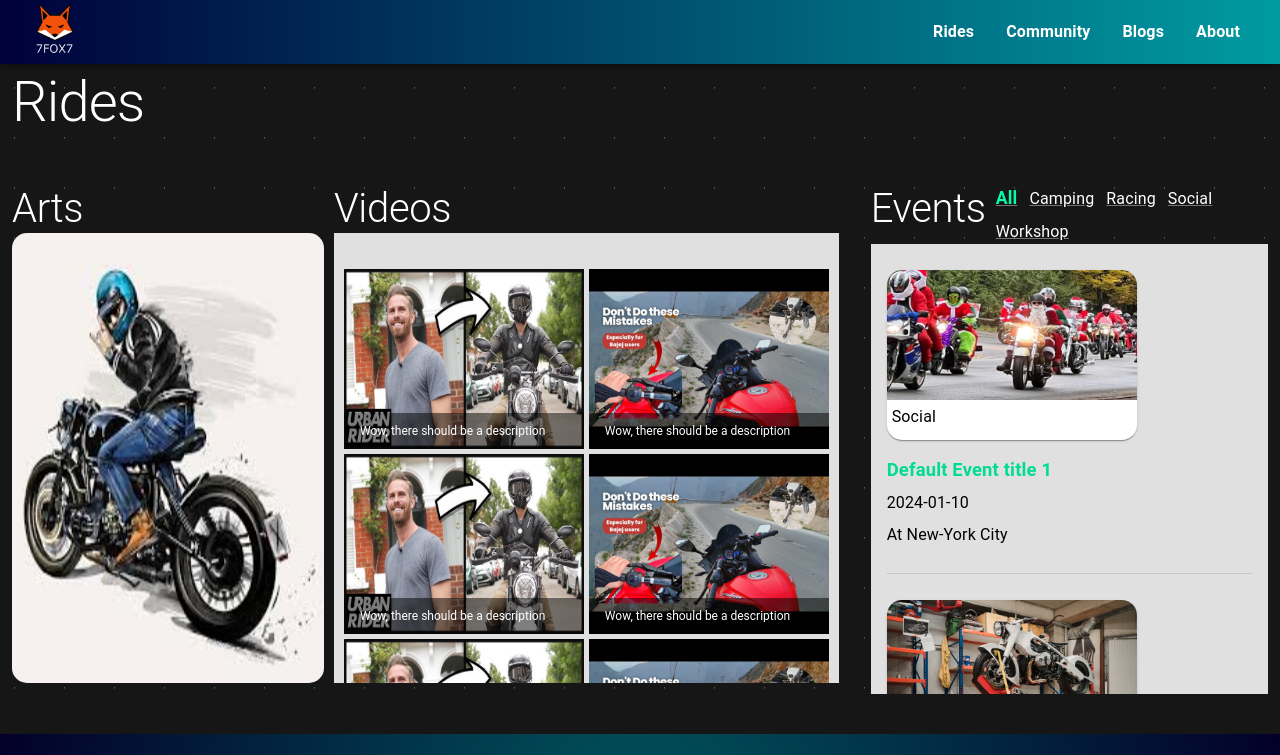
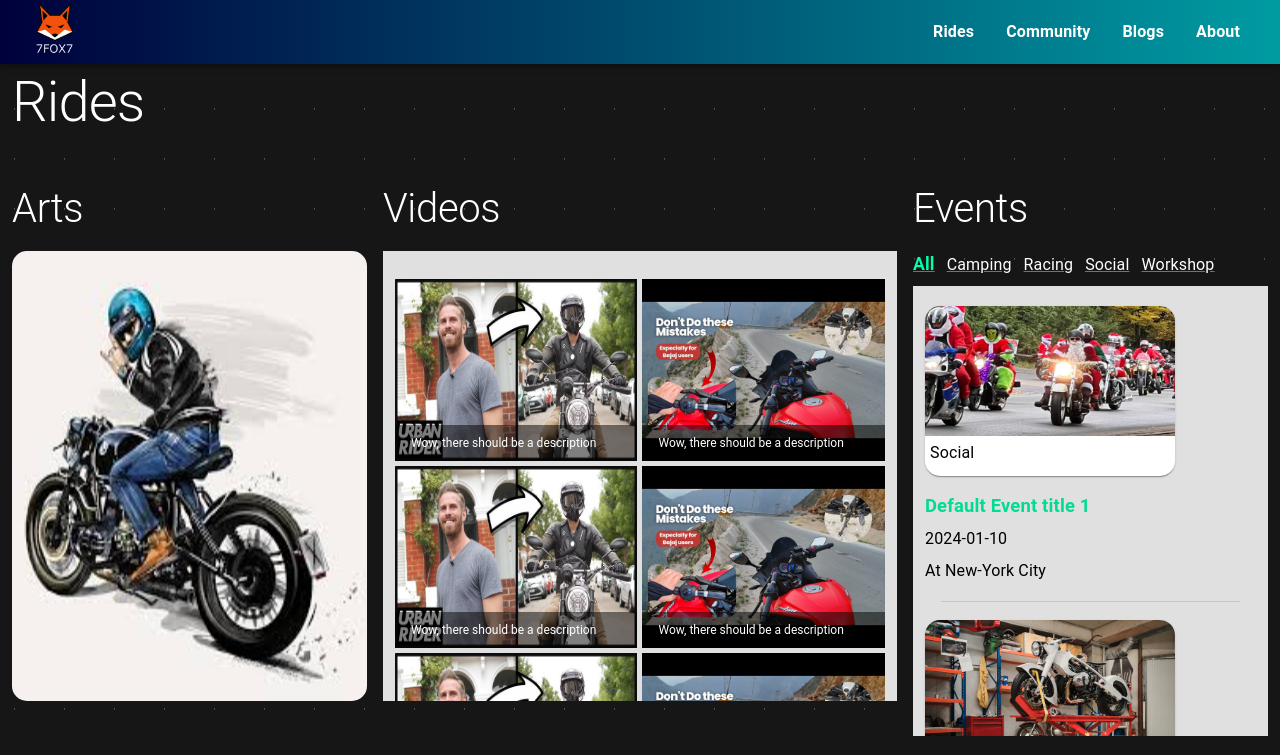
Before and after one commit to 7FOX7/moto-project, a React (Vite) app: page /rides in a window 1280 px wide. Shown: the top 755 px of the page. Built offline with nearby package versions, Linux system fonts and the light colour scheme.

Commit message:
Changed code structure for the sections in the 'Rides' route

```diff
--- a/src/components/Rides/ArtSection.jsx
+++ /dev/null
@@ -1,46 +0,0 @@
-import { useScreenSize } from "../../contexts/ScreenSizeContext"
-import { useTheme } from "@emotion/react"
-import CustomCarousel from "../../customs/components/CustomCarousel"
-import CustomText from "../../customs/components/CustomText"
-import CustomImage from "../../customs/components/CustomImage"
-import { SectionBox } from "../../styles/style"
-import Box from "@mui/material/Box"
-import Grid2 from "@mui/material/Grid2"
-import arts from "../../data/arts"
-
-const ArtSection = () => {
-   const isSmallScreen = useScreenSize();
-   const theme = useTheme();
-
-   return (
-      <SectionBox component="section">
-         <CustomText
-            text="Arts"
-            variant="h2"
-            typography={isSmallScreen ? theme.typography.global.mobile.sectionHeading : theme.typography.global.desktop.sectionHeading}
-         />
-
-         {isSmallScreen ?
-            <CustomCarousel
-               data={arts}
-               type="art"
-            />
-            :
-            <Grid2
-               container
-               size={12}
-            >
-               <CustomImage
-                  src={arts[0].imgSrc}
-                  alt={arts[0].imgAlt}
-                  width="100%"
-                  height="450px"
-                  borderRadius="15px"
-               />
-            </Grid2>
-         }
-      </SectionBox>
-   )
-}
-
-export default ArtSection
--- /dev/null
+++ b/src/components/Rides/Arts/ArtContent.jsx
@@ -0,0 +1,34 @@
+import { useScreenSize } from "../../../contexts/ScreenSizeContext"
+import CustomCarousel from "../../../customs/components/CustomCarousel"
+import CustomImage from "../../../customs/components/CustomImage"
+import Grid2 from "@mui/material/Grid2"
+import arts from "../../../data/arts"
+
+const ArtContent = () => {
+   const isSmallScreen = useScreenSize();
+   return (
+      <>
+         {isSmallScreen ?
+            <CustomCarousel
+               data={arts}
+               type="art"
+            />
+            :
+            <Grid2
+               container
+               size={12}
+            >
+               <CustomImage
+                  src={arts[0].imgSrc}
+                  alt={arts[0].imgAlt}
+                  width="100%"
+                  height="450px"
+                  borderRadius="15px"
+               />
+            </Grid2>
+         }
+      </>
+   )
+}
+
+export default ArtContent
--- /dev/null
+++ b/src/components/Rides/Arts/ArtSection.jsx
@@ -0,0 +1,13 @@
+import CustomSection from "../../../customs/components/CustomSection";
+import ArtContent from "./ArtContent";
+
+const ArtSection = () => {
+   return (
+      <CustomSection
+         headingText="Arts"
+         content={<ArtContent />}
+      />
+   )
+}
+
+export default ArtSection
--- a/src/components/Rides/EventSection.jsx
+++ b/src/components/Rides/Events/EventContent.jsx
@@ -1,24 +1,23 @@
 import { Fragment } from "react"
 import { useState } from "react"
-import { useScreenSize } from "../../contexts/ScreenSizeContext"
+import { useScreenSize } from "../../../contexts/ScreenSizeContext"
 import { useTheme } from "@emotion/react"
-import CustomSelect from "../../customs/components/CustomSelect"
-import CustomCarousel from "../../customs/components/CustomCarousel"
-import CustomText from "../../customs/components/CustomText"
-import CustomImage from "../../customs/components/CustomImage"
-import {SectionBox} from "../../styles/style"
-import {ScrollableContainer} from "../../styles/style"
-import {StyledPaper} from "../../styles/style"
+import CustomSelect from "../../../customs/components/CustomSelect"
+import CustomCarousel from "../../../customs/components/CustomCarousel"
+import CustomText from "../../../customs/components/CustomText"
+import CustomImage from "../../../customs/components/CustomImage"
+import {ScrollableContainer} from "../../../styles/style"
+import {StyledPaper} from "../../../styles/style"
 import Box from "@mui/material/Box"
 import List from "@mui/material/List"
 import ListItem from "@mui/material/ListItem"
 import Grid2 from "@mui/material/Grid2"
 import Divider from "@mui/material/Divider"
-import events from "../../data/events"
+import events from "../../../data/events"
 import Link from "@mui/material/Link"
-import eventTypes from "../../data/eventTypes"
+import eventTypes from "../../../data/eventTypes"
 
-const EventSection = () => {
+const EventContent = () => {
    const [visibleEvents, setVisibleEvents] = useState(5);
    const [filteredEvents, setFilteredEvents] = useState([...events])
    const [selectedEventType, setSelectedEventType] = useState('All');
@@ -42,39 +41,30 @@ const EventSection = () => {
    }
 
    return (
-      <SectionBox component="section">
-         <Box sx={{
-            display: "flex",
-            color: theme.palette.common.white,
-            marginBottom: isSmallScreen && "10px"
-         }}>
-            <CustomText
-               text="Events"
-               variant="h2"
-               typography={isSmallScreen ? theme.typography.global.mobile.sectionHeading : theme.typography.global.desktop.sectionHeading}
-            />
-            <Box
-               sx={{
-                  display: "flex",
-                  alignItems: "center",
-                  marginLeft: "10px",
-               }}
+      <>
+         <Grid2
+            container
+            size={12}
+            spacing={{xs: 2, sm: 2, md: 1, lg: 1, xl: 1}}
          >
             {isSmallScreen ?
+               <Grid2
+                  size={12}
+               >
                   <CustomSelect
                      selectedOption={selectedEventType}
                      options={eventTypes}
                      onChange={handleChange}
                   />
+               </Grid2>
                :
                <Grid2
                   container
+                  columns={12}
                   columnSpacing={1.5}
                   rowSpacing={1}
-                     size={12}
                   alignItems="center"
                >
-                     <Grid2>
                   <Link
                      component="button"
                      onClick={() => handleClick("All")}
@@ -85,11 +75,9 @@ const EventSection = () => {
                         typography={selectedEventType === "All" && theme.typography.rides.selectedEvent}
                      />
                   </Link>
-                     </Grid2>
                   {eventTypes.map((type) => (
-                        <Grid2 key={type.id}>
-                           <Grid2>
                      <Link
+                        key={type.id}
                         component="button"
                         onClick={() => handleClick(type.name)}
                      >
@@ -99,13 +87,9 @@ const EventSection = () => {
                            typography={selectedEventType === type.name && theme.typography.rides.selectedEvent}
                         />
                      </Link>
-                           </Grid2>
-                        </Grid2>
                   ))}
                </Grid2>
             }
-            </Box>
-         </Box>
             {isSmallScreen ?
                <CustomCarousel
                   data={filteredEvents}
@@ -119,7 +103,9 @@ const EventSection = () => {
                            <Fragment
                               key={event.id}
                            >
-                              <ListItem>
+                              <ListItem
+                                 disablePadding
+                              >
                                  <Grid2
                                     container
                                     spacing={2}
@@ -127,7 +113,7 @@ const EventSection = () => {
                                  >
                                     <Grid2
                                        container
-                                       size={{md: 12, lg: 12, xl: 6}}
+                                       size={12}
                                     >
                                        <StyledPaper
                                           sx={{
@@ -165,7 +151,7 @@ const EventSection = () => {
                                     <Grid2
                                        container
                                        rowSpacing={1}
-                                       size={{md: 12, lg: 12, xl: 6}}
+                                       size={12}
                                     >
                                        <Grid2
                                           container
@@ -234,8 +220,9 @@ const EventSection = () => {
                   </Box>
                </ScrollableContainer>
             }
-      </SectionBox>
+         </Grid2>
+      </>
    )
 }
 
-export default EventSection
+export default EventContent
--- /dev/null
+++ b/src/components/Rides/Events/EventSection.jsx
@@ -0,0 +1,14 @@
+import CustomSection from "../../../customs/components/CustomSection"
+import EventContent from "./EventContent"
+
+const EventSection = () => {
+   return (
+      <CustomSection
+         headingText="Events"
+         content={<EventContent />}
+         sectionWidth="fit-content"
+      />
+   )
+}
+
+export default EventSection
--- a/src/components/Rides/Main.jsx
+++ b/src/components/Rides/Main.jsx
@@ -1,9 +1,9 @@
 import { useScreenSize } from "../../contexts/ScreenSizeContext"
 import CustomHeading from "../../customs/components/CustomHeading"
 import Content from "../Shared/Content"
-import VideoSection from "./VideoSection"
-import EventSection from "./EventSection"
-import ArtSection from "./ArtSection"
+import VideoSection from "./Videos/VideoSection"
+import EventSection from "./Events/EventSection"
+import ArtSection from "./Arts/ArtSection"
 import Grid2 from "@mui/material/Grid2"
 
 const Main = () => {
@@ -15,14 +15,15 @@ const Main = () => {
          />
          {!isSmallScreen ?
             <Grid2
+               component="section"
                container
-               columnSpacing={{md: 3, lg: 4, xl: 4}}
+               columns={12}
+               columnSpacing={2}
                size={12}
-               justifyContent="center"
             >
                <Grid2
                   container
-                  size={3}
+                  size={3.5}
                >
                   <ArtSection />
                </Grid2>
@@ -34,7 +35,7 @@ const Main = () => {
                </Grid2>
                <Grid2
                   container
-                  size={4}
+                  size={3.5}
                >
                   <EventSection />
                </Grid2>
--- a/src/components/Rides/VideoSection.jsx
+++ /dev/null
@@ -1,66 +0,0 @@
-import { useNavigate } from "react-router-dom"
-import { useScreenSize } from "../../contexts/ScreenSizeContext"
-import { useTheme } from "@emotion/react"
-import CustomText from "../../customs/components/CustomText"
-import CustomImage from "../../customs/components/CustomImage"
-import CustomCarousel from "../../customs/components/CustomCarousel"
-import { SectionBox } from "../../styles/style"
-import { ScrollableContainer } from "../../styles/style"
-import ImageList from "@mui/material/ImageList"
-import ImageListItem from "@mui/material/ImageListItem"
-import ImageListItemBar from "@mui/material/ImageListItemBar"
-import videoThumbnails from "../../data/videoThumbnails"
-
-const VideoSection = () => {
-   const navigate = useNavigate();
-   const isSmallScreen = useScreenSize();
-   const theme = useTheme();
-
-   return (
-      <SectionBox component="section">
-         <CustomText
-            text="Videos"
-            variant="h2"
-            typography={isSmallScreen ? theme.typography.global.mobile.sectionHeading : theme.typography.global.desktop.sectionHeading}
-         />
-         {isSmallScreen ?
-            <CustomCarousel
-               data={videoThumbnails}
-               type="video"
-            />
-            :
-            <ScrollableContainer>
-               <ImageList
-                  cols={2}
-                  gap={5}
-                  sx={{padding: "10px"}}
-               >
-                  {videoThumbnails.map((thumbnail) => {
-                     return (
-                        <ImageListItem
-                           key={thumbnail.id}
-                           onClick={() => navigate(`/video-view/${thumbnail.id}`, {relative: "route"})}
-                           sx={{
-                              cursor: "pointer"
-                           }}
-                        >
-                           <CustomImage
-                              width="100%"
-                              height="100%"
-                              src={thumbnail.imgSrc}
-                              alt={thumbnail.imgAlt}
-                           />
-                           <ImageListItemBar
-                              subtitle={thumbnail.description}
-                           />
-                        </ImageListItem>
-                     )
-                  })}
-               </ImageList>
-            </ScrollableContainer>
-         }
-      </SectionBox>
-   )
-}
-
-export default VideoSection
--- /dev/null
+++ b/src/components/Rides/Videos/VideoContent.jsx
@@ -0,0 +1,52 @@
+import { useNavigate } from "react-router-dom"
+import { useScreenSize } from "../../../contexts/ScreenSizeContext"
+import CustomImage from "../../../customs/components/CustomImage"
+import CustomCarousel from "../../../customs/components/CustomCarousel"
+import { ScrollableContainer } from "../../../styles/style"
+import ImageList from "@mui/material/ImageList"
+import ImageListItem from "@mui/material/ImageListItem"
+import ImageListItemBar from "@mui/material/ImageListItemBar"
+import videoThumbnails from "../../../data/videoThumbnails"
+
+const VideoContent = () => {
+   const navigate = useNavigate();
+   const isSmallScreen = useScreenSize();
+
+   return (
+      isSmallScreen ?
+         <CustomCarousel
+            data={videoThumbnails}
+            type="video"
+         />
+         :
+         <ScrollableContainer>
+            <ImageList
+               cols={2}
+               gap={5}
+            >
+               {videoThumbnails.map((thumbnail) => {
+                  return (
+                     <ImageListItem
+                        onClick={() => navigate(`/video-view/${thumbnail.id}`, {relative: "route"})}
+                        sx={{
+                           cursor: "pointer"
+                        }}
+                     >
+                        <CustomImage
+                           width="100%"
+                           height="100%"
+                           src={thumbnail.imgSrc}
+                           alt={thumbnail.imgAlt}
+                        />
+                        <ImageListItemBar
+                           subtitle={thumbnail.description}
+                        />
+                     </ImageListItem>
+                  )
+               })}
+            </ImageList>
+         </ScrollableContainer>
+   )
+}
+
+export default VideoContent
--- /dev/null
+++ b/src/components/Rides/Videos/VideoSection.jsx
@@ -0,0 +1,14 @@
+import CustomSection from "../../../customs/components/CustomSection";
+import VideoContent from "./VideoContent";
+
+const VideoSection = () => {
+   return (
+      <CustomSection
+         headingText="Videos"
+         content={<VideoContent />}
+         sectionWidth="fit-content"
+      />
+   )
+}
+
+export default VideoSection
--- a/src/styles/style.js
+++ b/src/styles/style.js
@@ -144,7 +144,6 @@ export const VideoTextBox = styled(Box)({
 
 export const SectionBox = styled(Box)({
    width: "100%",
-   minWidth: "312px",
    display: "flex",
    flexDirection: "column",
    alignItems: "start",
@@ -162,9 +161,10 @@ export const EventTypeBox = styled(Box)({
 
 export const ScrollableContainer = styled(Box)({
    height: "450px",
+   overflowY: "auto",
    overflowX: "hidden",
    backgroundColor: theme.palette.grey[300],
-   paddingBlock: "10px"
+   padding: "12px"
 })
 
 export const EmbeddedVideoContainer = styled(Box)({
```
Lines whose indentation alone changed are shown as unchanged.
